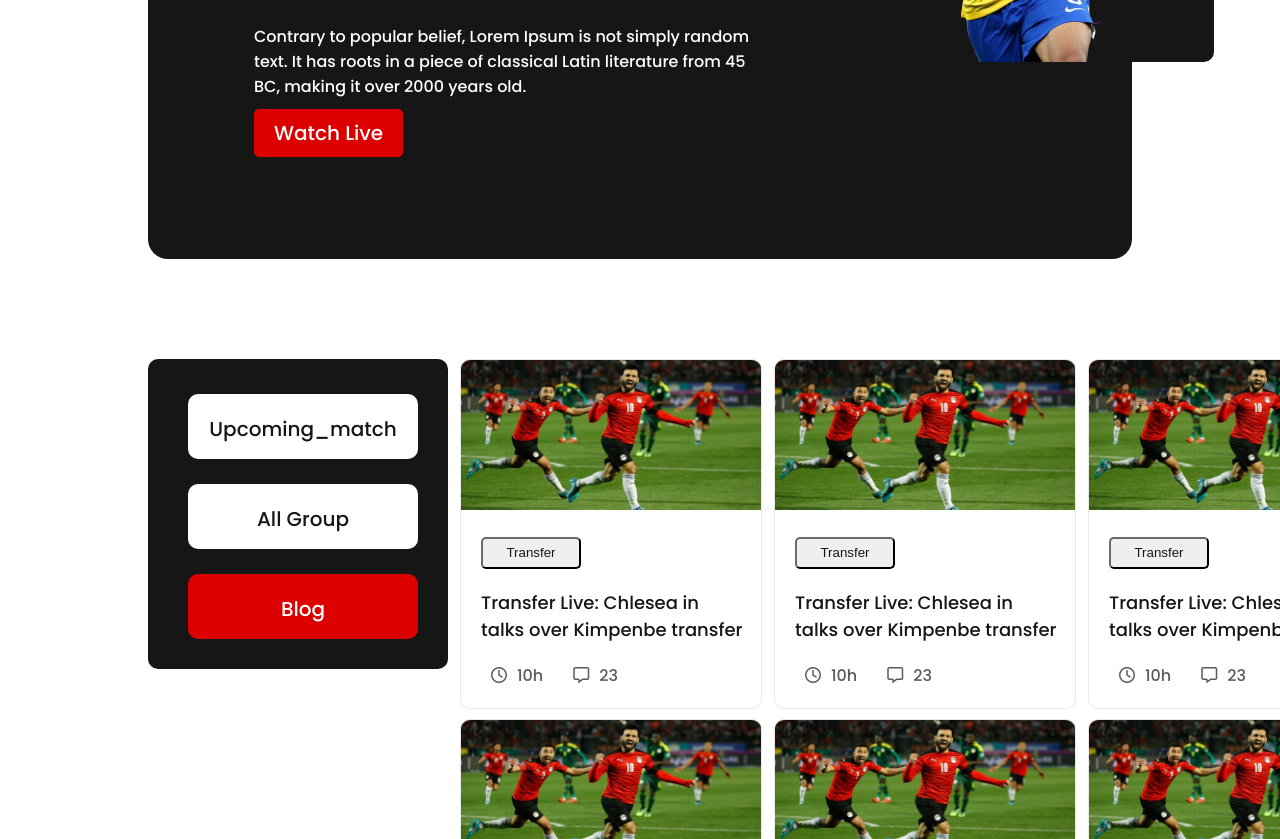
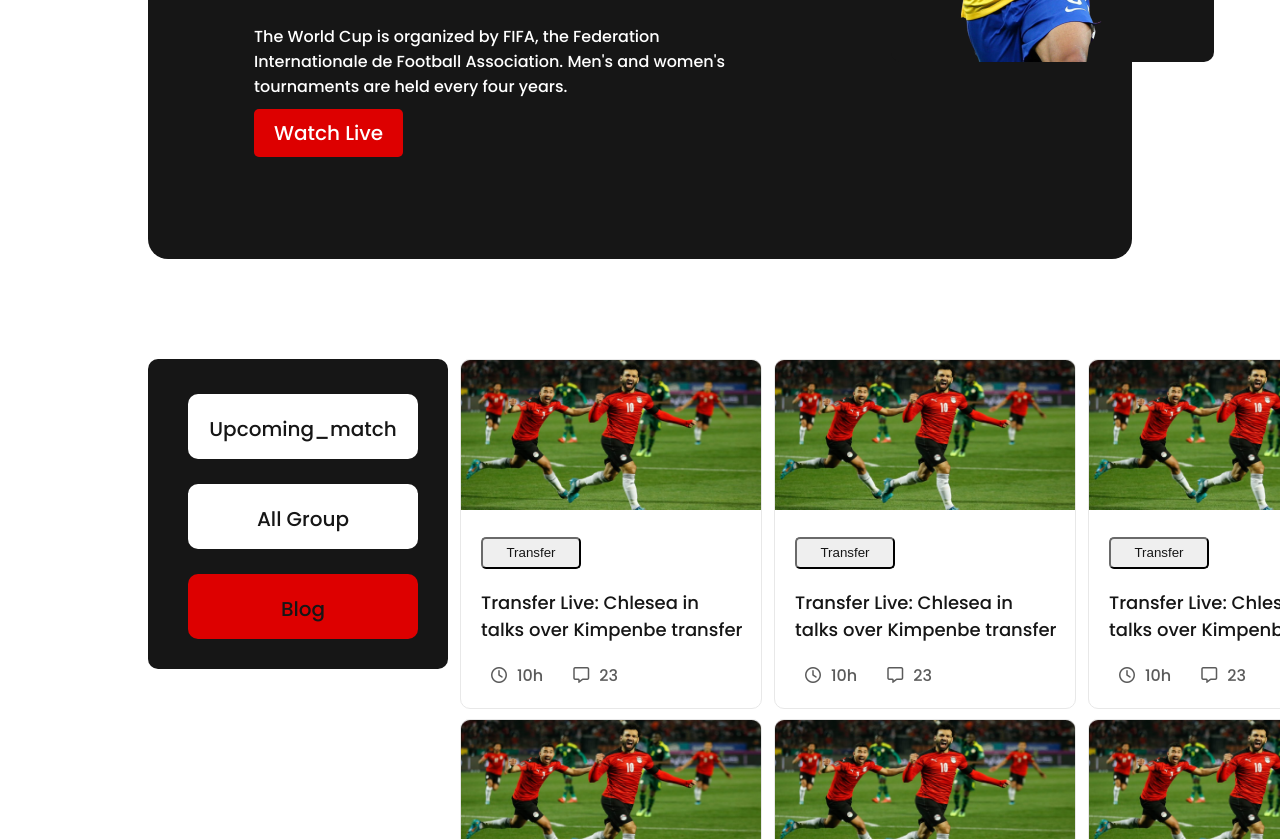
Before and after one commit to S-M-ZUBAYER/World-Cup, a plain HTML site: page index.html in a window 1280 px wide. Shown: the part 524-1363 px from the top of the page. Drawn offline with Linux system fonts and the light colour scheme; some icons are missing.

```diff
--- a/index.html
+++ b/index.html
@@ -19,9 +19,8 @@
                 The Greatest show on the earth
             </h1>
             <p class="heading_para">
-                Contrary to popular belief, Lorem Ipsum is not simply
-                random text. It has roots in a piece of classical Latin literature from 45 BC, making it over 2000 years
-                old.
+                The World Cup is organized by FIFA, the Federation Internationale de Football Association. Men's and
+                women's tournaments are held every four years.
             </p>
             <a class="watch_btn" href="https://kemosat.com/?msclkid=2609bc95e2181364bb68de426a31bbe5">Watch Live <i
                     class="fa-light fa-greater-than"></i></a>
@@ -35,9 +34,9 @@
         <div class="nav_bar">
             <nav>
                 <ul>
-                    <li class="nav_class">Upcoming_match</li>
+                    <li class="nav_class"><a href="./upcoming_match.html">Upcoming_match</a> </li>
                     <li class="nav_class">All Group</li>
-                    <li class="nav_class" id="blog_id">Blog</li>
+                    <li class="nav_class" id="blog_id"><a href="./index.html">Blog</a> </li>
                 </ul>
             </nav>
         </div>
--- a/styles/style.css
+++ b/styles/style.css
@@ -98,6 +98,13 @@ body {
     background-color: #FFFFFF;
     color: #161616;
     margin-top: 25px;
+    /* text-decoration: none;
+    text-decoration: none; */
+}
+
+.nav_class a {
+    text-decoration: none;
+    color: #161616;
 }
 
 #blog_id {
```
Also changed, not shown: upcoming_match.html (+4 -5 lines).
